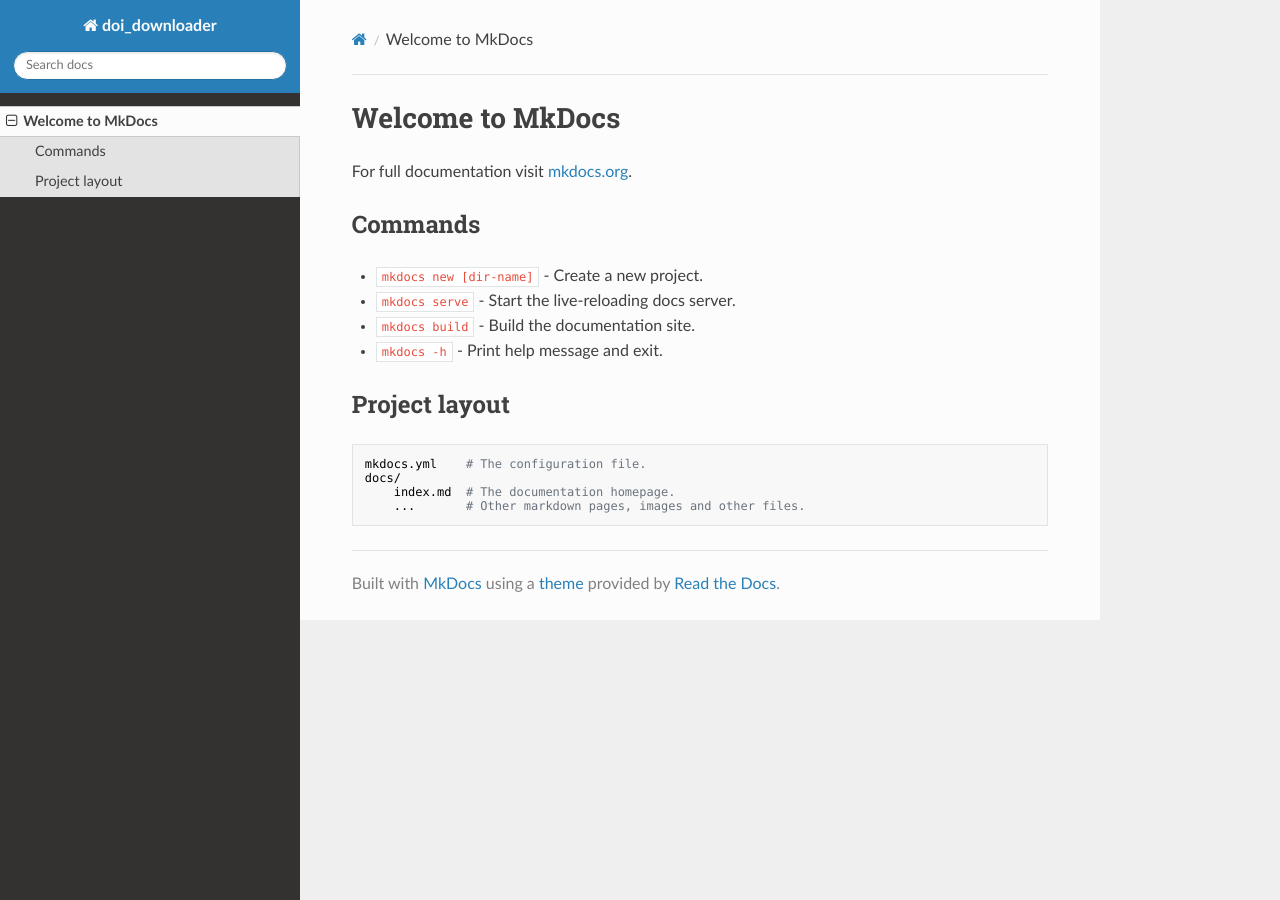
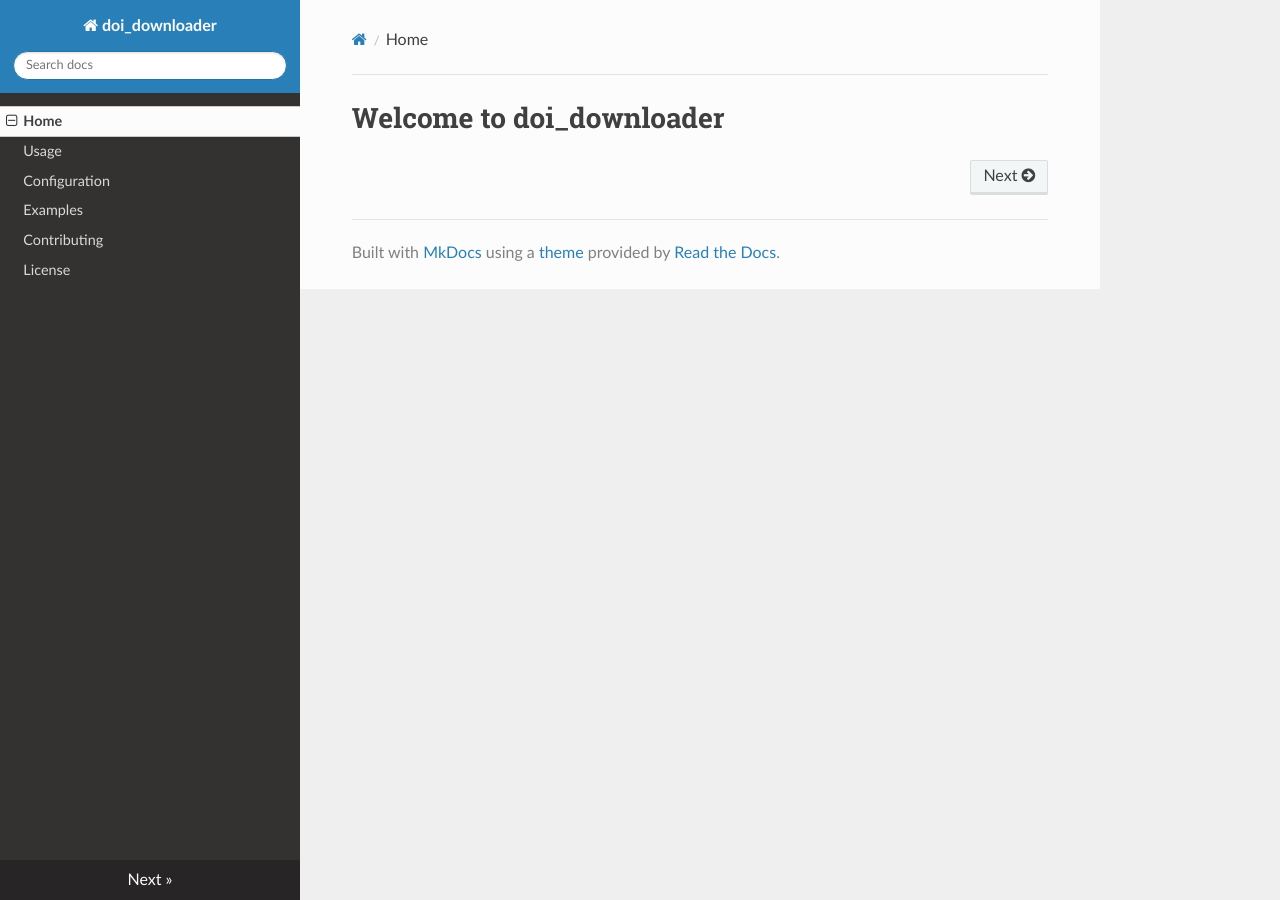
Before and after one commit to escience-tmsr/doi-downloader, an MkDocs documentation site: the page built from docs/index.md, in a window 1280 px wide. Built offline with MkDocs 1.6.1, drawn with Linux system fonts in a browser that asks for light colours; nearby versions of some CDN libraries.

Commit message:
Added navigation menu to mkdocs.yml with links to various pages.

```diff
--- a/docs/index.md
+++ b/docs/index.md
@@ -1,17 +1 @@
-# Welcome to MkDocs
-
-For full documentation visit [mkdocs.org](https://www.mkdocs.org).
-
-## Commands
-
-* `mkdocs new [dir-name]` - Create a new project.
-* `mkdocs serve` - Start the live-reloading docs server.
-* `mkdocs build` - Build the documentation site.
-* `mkdocs -h` - Print help message and exit.
-
-## Project layout
-
-    mkdocs.yml    # The configuration file.
-    docs/
-        index.md  # The documentation homepage.
-        ...       # Other markdown pages, images and other files.
+# Welcome to doi_downloader
--- a/mkdocs.yml
+++ b/mkdocs.yml
@@ -1,2 +1,9 @@
 site_name: doi_downloader
 theme: readthedocs
+nav:
+  - Home: index.md
+  - Usage: usage.md
+  - Configuration: configuration.md
+  - Examples: examples.md
+  - Contributing: contributing.md
+  - License: license.md
```
Also changed, not shown: docs/configuration.md (added, +1 -0 lines), docs/contributing.md (added, +1 -0 lines), docs/examples.md (added, +1 -0 lines), docs/license.md (added, +1 -0 lines), docs/usage.md (added, +1 -0 lines).
